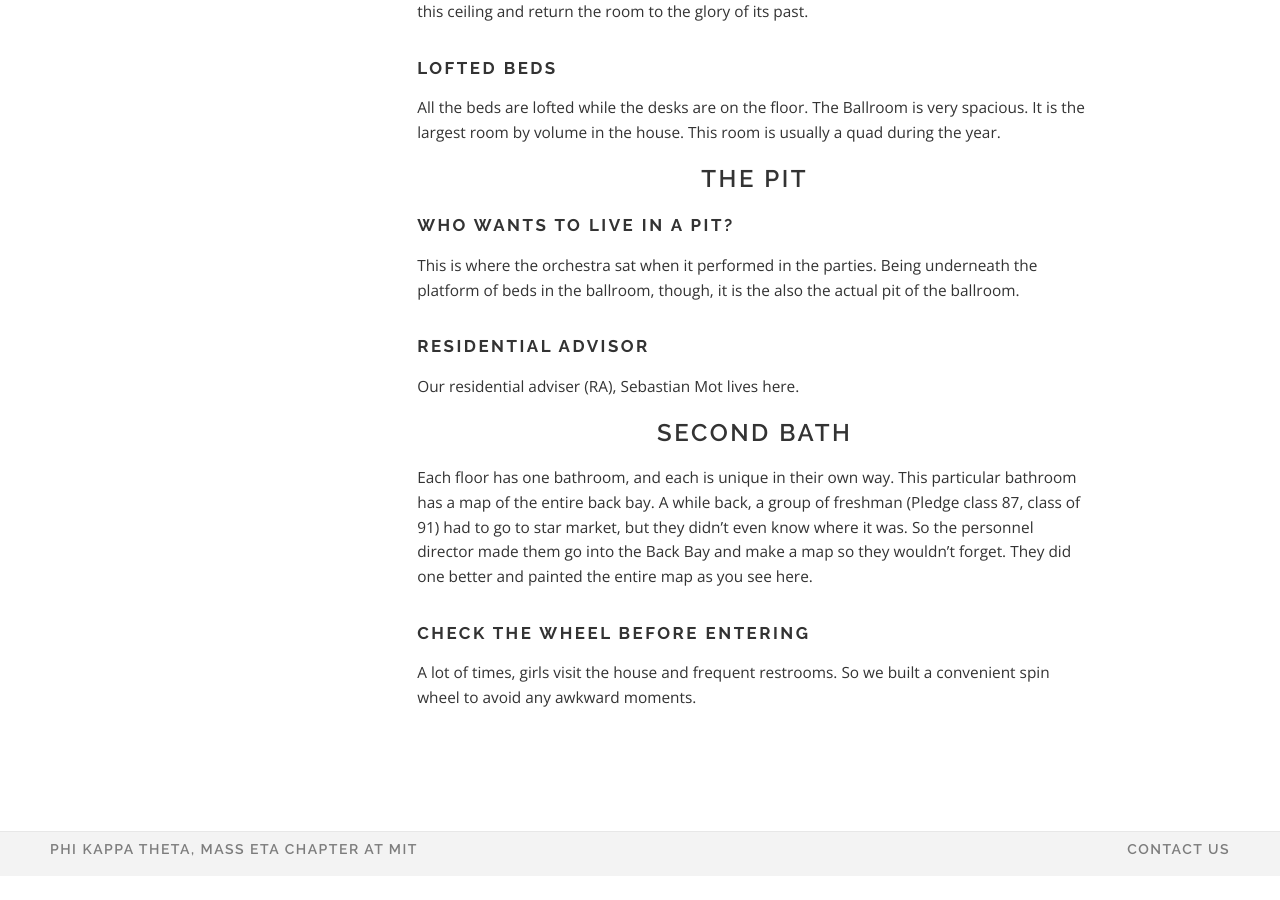
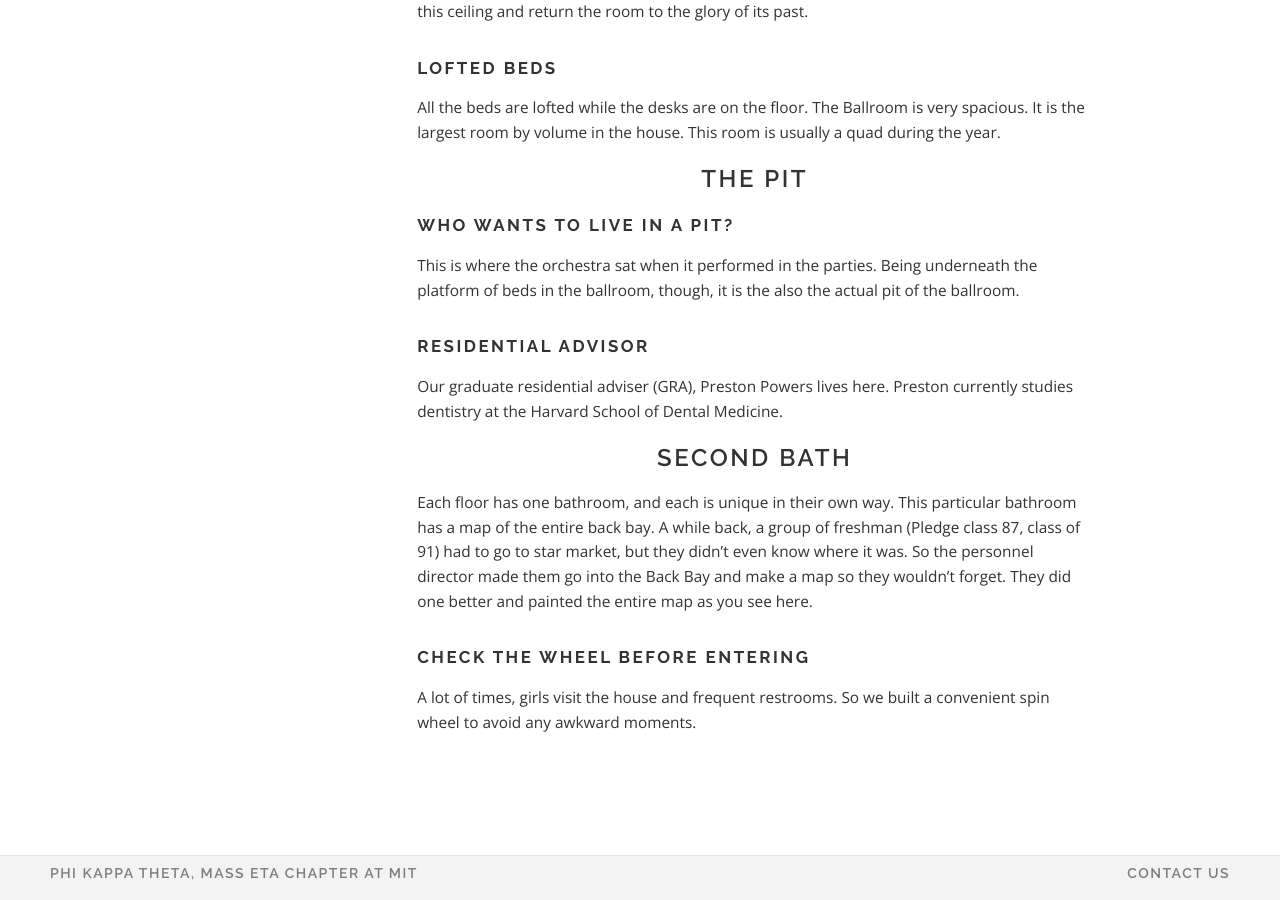
Before and after one commit to pktmasseta/pktmasseta.github.io, a Jekyll site: the page built from _house/second.md, in a window 1280 px wide and 900 px high, scrolled down 1021 px. Built offline with Jekyll 4.4.1, drawn with Linux system fonts in a browser that asks for light colours; before the commit the page ends 1897 px from its top, so only the background shows below that.

Commit message:
Updated GRA

```diff
--- a/_house/second.md
+++ b/_house/second.md
@@ -32,7 +32,7 @@ This is where the orchestra sat when it performed in the parties. Being undernea
 
 ###### Residential Advisor
 
-Our residential adviser (RA), Sebastian Mot lives here.
+Our graduate residential adviser (GRA), Preston Powers lives here. Preston currently studies dentistry at the Harvard School of Dental Medicine.
 
 ### Second Bath
 
```
